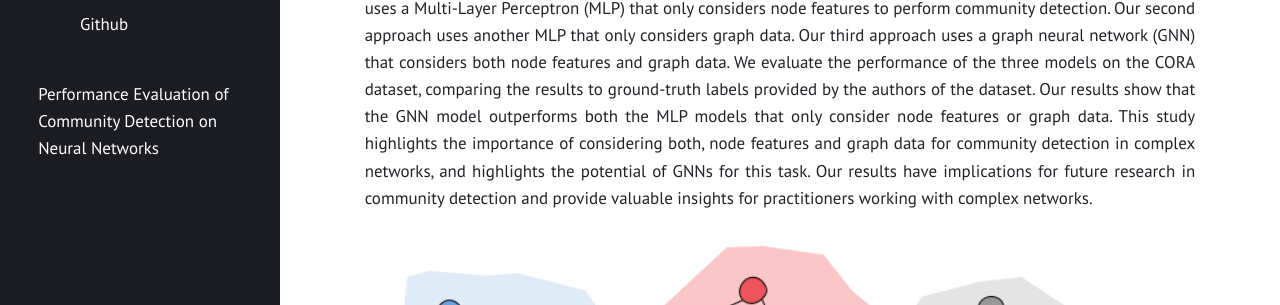
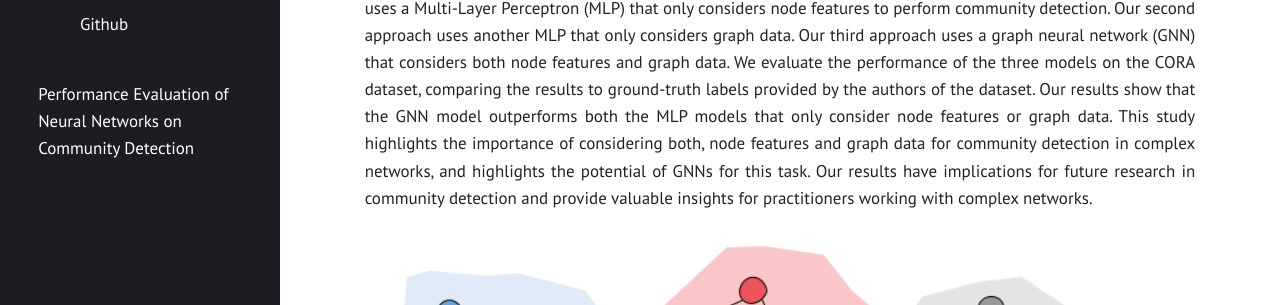
Before and after one commit to hblyx/DSC180_Project2, a Jekyll site: the page built from index.md, in a window 1280 px wide. Shown: the part 394-699 px from the top of the page. Built offline with Jekyll 4.4.1, drawn with Linux system fonts in a browser that asks for light colours.

```diff
--- a/_config.yml
+++ b/_config.yml
@@ -1,6 +1,6 @@
-title: "Performance Evaluation of Community Detection on Neural Networks"
+title: "Performance Evaluation of Neural Networks on Community Detection "
 author: "Yaoxin Li, Justin Nguyen, Vivek Rayalu"
-description: "Performance Evaluation of Community Detection on Neural Networks"
+description: "Performance Evaluation of Neural Networks on Community Detection"
 permalink: /:title/
 lang: "en"
 excerpt_separator: "\n\n\n"
```
